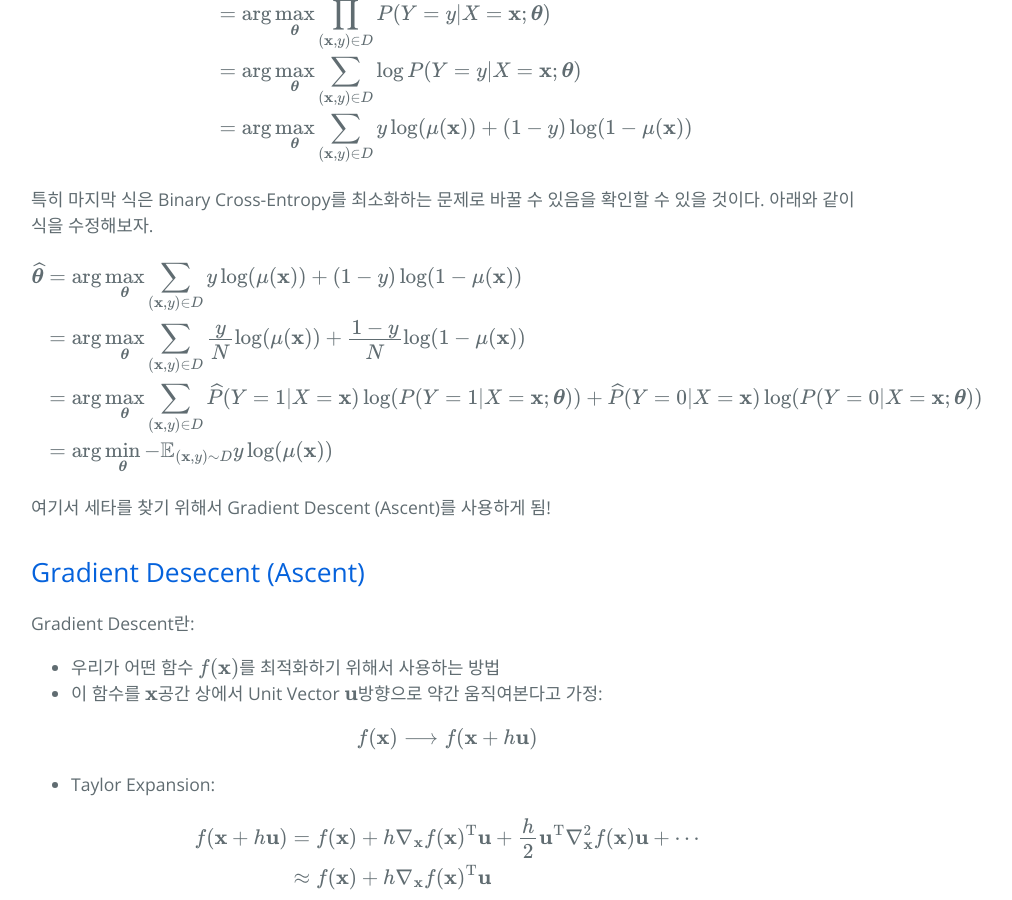
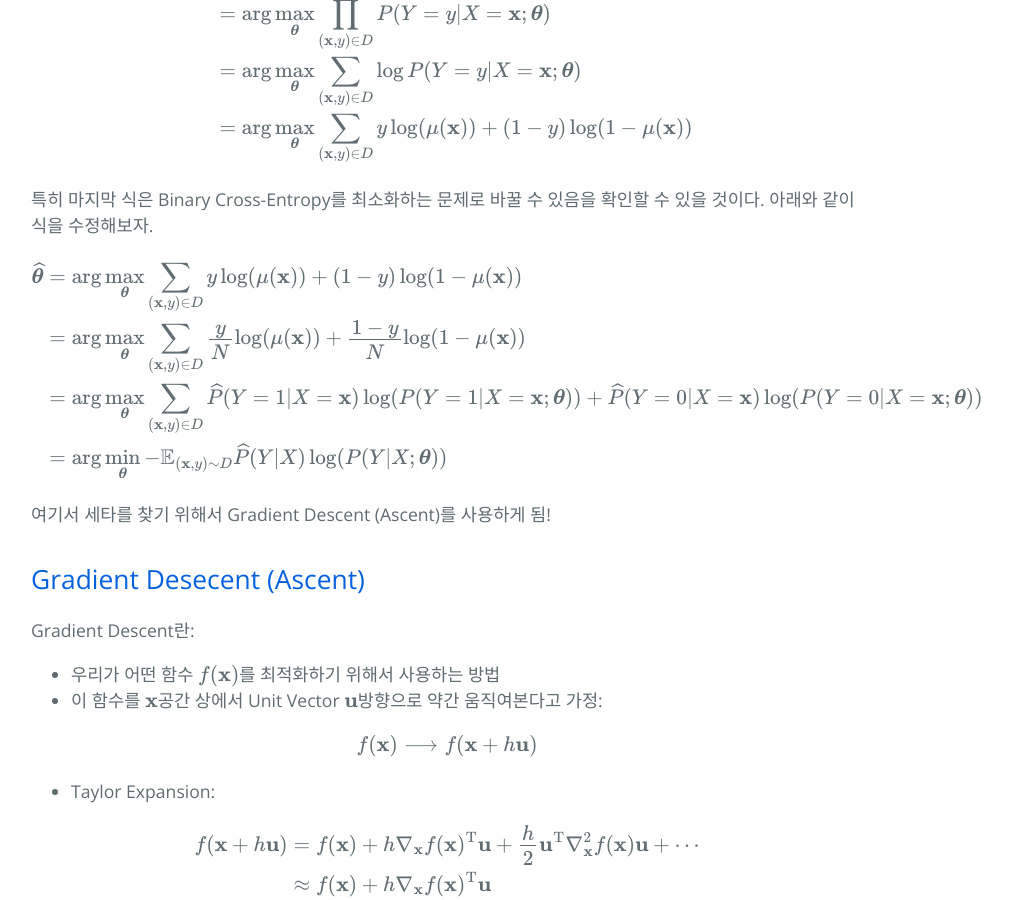
Before and after one commit to hcnoh/hcnoh.github.io, a Jekyll site: the page built from _posts/2019-04-25-logistic-regression-and-naive-bayes.md, in a window 1280 px wide and 900 px high, scrolled down 1488 px. Shown: the whole window, without its empty margins (193-1205 px from the left). Built offline with Jekyll 4.4.1, drawn with Linux system fonts in a browser that asks for light colours; formulas are drawn with MathJax 3; comment, search, counter and statistics services are not loaded.

Commit message:
Update 2019-04-25-logistic-regression-and-naive-bayes.md

```diff
--- a/_posts/2019-04-25-logistic-regression-and-naive-bayes.md
+++ b/_posts/2019-04-25-logistic-regression-and-naive-bayes.md
@@ -61,7 +61,7 @@ $$
 \widehat{\boldsymbol{\theta}} & = \arg \max_{\boldsymbol{\theta}} \sum_{(\mathbf{x}, y) \in D} y\log(\mu(\mathbf{x})) + (1-y)\log(1-\mu(\mathbf{x})) \\
 & = \arg \max_{\boldsymbol{\theta}} \sum_{(\mathbf{x}, y) \in D} \frac{y}{N}\log(\mu(\mathbf{x})) + \frac{1-y}{N}\log(1-\mu(\mathbf{x})) \\
 & = \arg \max_{\boldsymbol{\theta}} \sum_{(\mathbf{x}, y) \in D} \widehat{P}(Y=1\vert X=\mathbf{x})\log(P(Y=1\vert X=\mathbf{x};\boldsymbol{\theta})) + \widehat{P}(Y=0 \vert X=\mathbf{x})\log(P(Y=0\vert X=\mathbf{x};\boldsymbol{\theta})) \\
-& = \arg \min_{\boldsymbol{\theta}} -\mathbb{E}_{(\mathbf{x},y)\sim D}y \log(\mu(\mathbf{x}))
+& = \arg \min_{\boldsymbol{\theta}} -\mathbb{E}_{(\mathbf{x},y)\sim D}\widehat{P}(Y\vert X) \log(P(Y \vert X ; \boldsymbol{\theta}))
 \end{align*}
 $$
 
```
